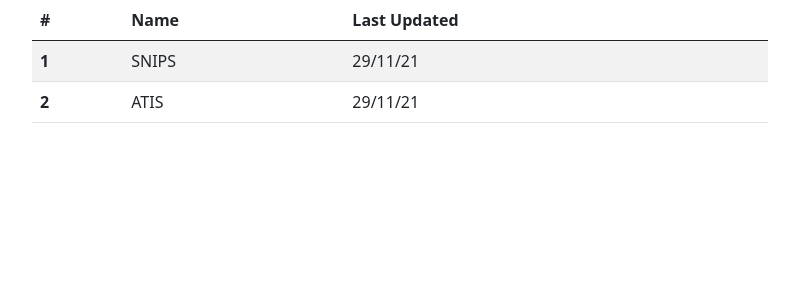
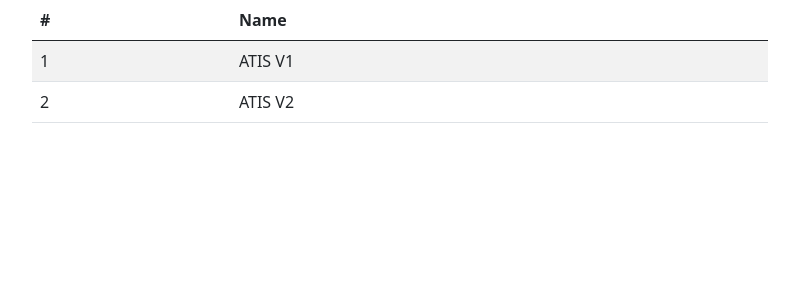
Before and after one commit to ramaneswaran/automl_frontend, a Flask app: page /datasets/ in a window 1280 px wide. Shown: the part 56-356 px from the top of the page, without its empty margins (240-1039 px from the left). Run offline with Flask 2, Linux system fonts and the light colour scheme.

Commit message:
Add dynamic datasets view

```diff
--- a/app.py
+++ b/app.py
@@ -3,6 +3,10 @@ import pandas as pd
 import json
 import pickle
 import time
+
+
+import boto3
+import botocore
 
 from flask import Flask
 from flask import render_template
@@ -16,7 +20,13 @@ app = Flask(__name__,static_url_path='',
 
 app.config['SECRET_KEY'] = 'secres'
 
+s3 = boto3.resource('s3',aws_access_key_id = os.environ.get("aws_access_key"), aws_secret_access_key = os.environ.get("aws_secret_key"),
+         region_name = 'ap-south-1')
 
+
+def get_datasets_names():
+    pass
+    return [(1, "ATIS V1"), (2, "ATIS V2")]
 
 def get_preds(text: str):
 
@@ -49,7 +59,10 @@ def login():
 
 @app.route('/datasets/', methods=['GET'])
 def datasets():
-    return render_template('datasets_view.html')
+
+    dataset_names = get_datasets_names()
+
+    return render_template('datasets_view.html', dataset_names=dataset_names)
 
 @app.route('/models/', methods=['GET'])
 def model():
--- a/templates/datasets_view.html
+++ b/templates/datasets_view.html
@@ -49,20 +49,19 @@
                           <tr>
                             <th scope="col">#</th>
                             <th scope="col">Name</th>
-                            <th scope="col">Last Updated</th>
                           </tr>
                         </thead>
                         <tbody>
-                          <tr>
-                            <th scope="row">1</th>
-                            <td>SNIPS</td>
-                            <td>29/11/21</td>
-                          </tr>
-                          <tr>
-                            <th scope="row">2</th>
-                            <td>ATIS</td>
-                            <td>29/11/21</td>
-                          </tr>
+                            {%for idx, name in dataset_names%}
+                            <tr>
+                                <td>
+                                    {{idx}}
+                                </td>
+                                <td>
+                                    {{name}}
+                                </td>
+                            </tr>
+                        {%endfor%}
                         </tbody>
                       </table>
                 </div>
```
Also changed, not shown: 1 other file.
